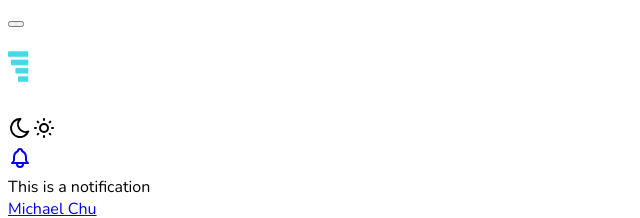
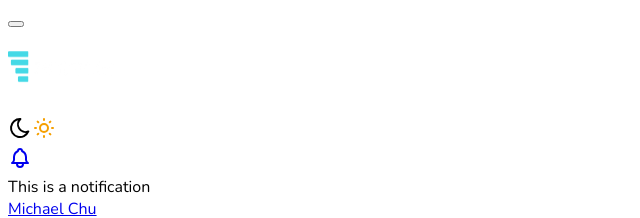
Before and after one commit to michaelchu/kura, a Next.js app: page / in a window 1280 px wide. Shown: the top 218 px of the page, without its empty margins (0-640 px from the left). Built offline with nearby package versions, Linux system fonts and the light colour scheme.

Commit message:
Colour adjustments for dark mode

```diff
--- a/components/Layouts/NavBar.tsx
+++ b/components/Layouts/NavBar.tsx
@@ -42,6 +42,7 @@ export default function NavBar() {
             title={"Enable light mode"}
             data-bs-toggle="tooltip"
             data-bs-placement="bottom"
+            style={{ color: "#f59f00" }}
           >
             <IconSun />
           </a>
--- a/styles.css
+++ b/styles.css
@@ -10,3 +10,7 @@ body {
 .accordion-body {
     padding: 0;
 }
+
+.theme-dark {
+    color: #ffffffb3;
+}
```
